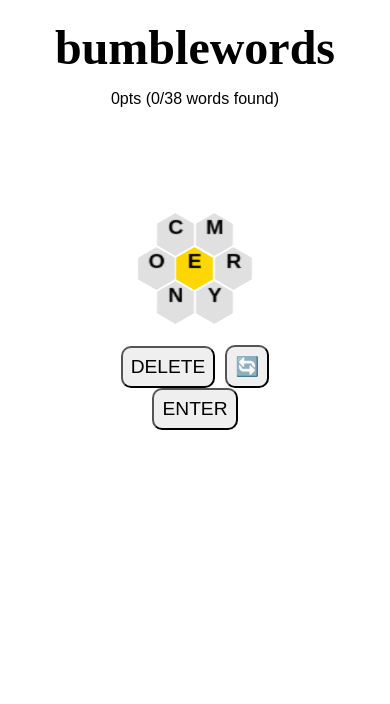
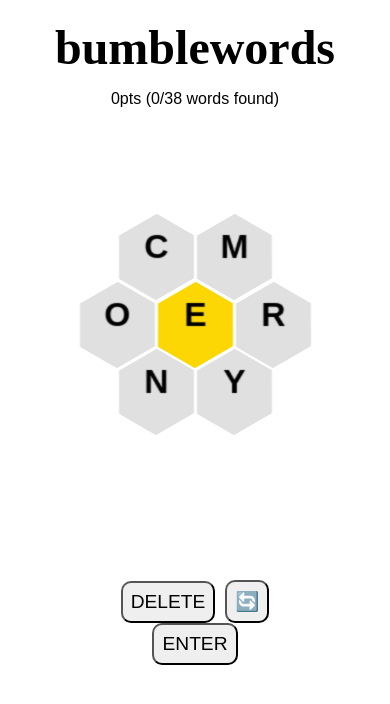
Before and after one commit to rsuth/bumblewords, a Node server app: page / in a window 390 px wide. Shown: the top 704 px of the page. Run offline with Node 20, Linux system fonts and the light colour scheme.

Commit message:
responsiveness

```diff
--- a/public/style.css
+++ b/public/style.css
@@ -210,10 +210,7 @@ button {
     }
 } */
 
-@media only screen
-    and (device-width : 375px)
-    and (device-height : 812px)
-    and (-webkit-device-pixel-ratio : 3) {
+@media only screen and (max-width: 900px) {
     #hexGrid {
         width: 60%;
         max-width: 900px;
```
